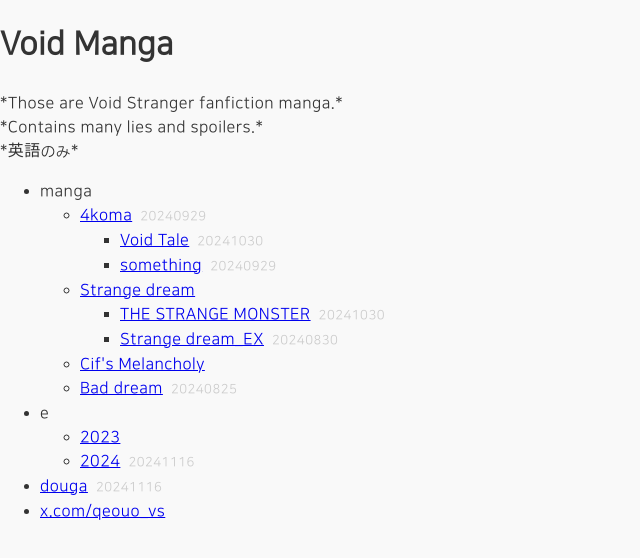
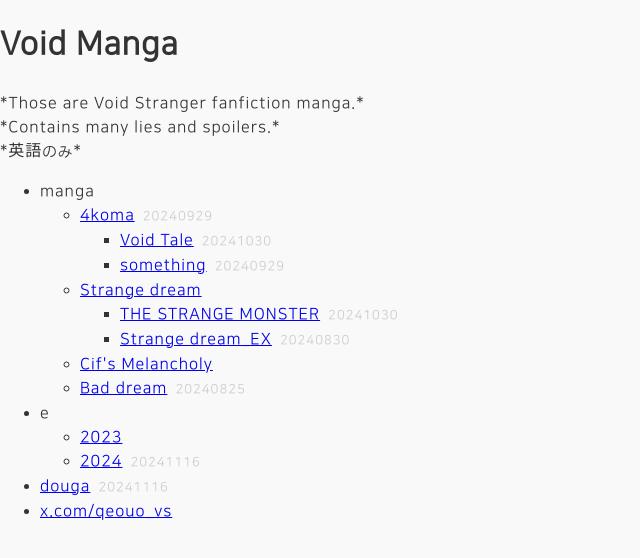
Before and after one commit to Rovre/devinterviewko, a plain HTML site: page index.html in a window 1280 px wide. Shown: the whole page, without its empty margins (0-640 px from the left). Drawn offline with Linux system fonts and the light colour scheme.

Commit message:
Update styles.css

```diff
--- a/styles.css
+++ b/styles.css
@@ -10,7 +10,7 @@ body {
     font-family: 'NanumSquare', sans-serif; /* NanumSquare를 기본 글꼴로 설정 */
     font-size: 16px; /* 기본 글꼴 크기 */
     line-height: 1.5; /* 줄 간격 1.5로 설정 */
-    letter-spacing: 0.5px; /* 글자 사이 간격 */
+    letter-spacing: 1px; /* 글자 사이 간격 */
     color: #333; /* 텍스트 색상 */
     margin: 0;
     padding: 0;
```
